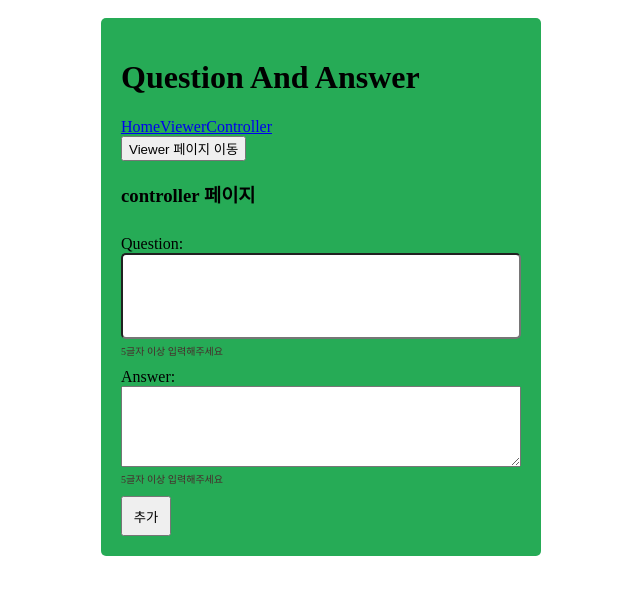
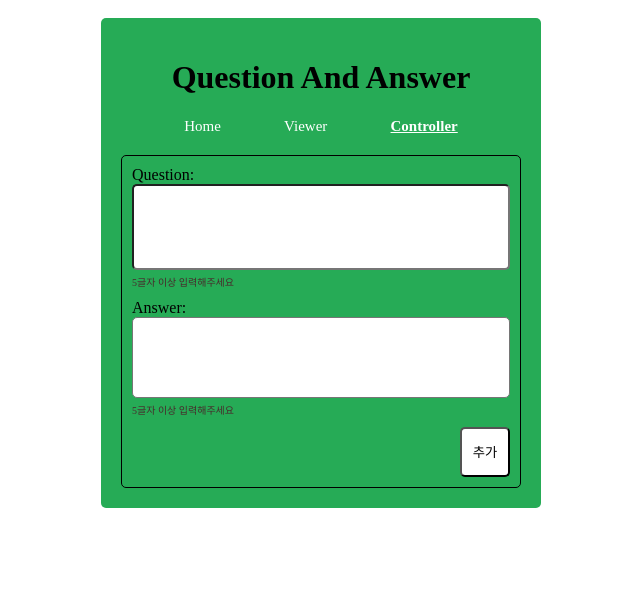
Before and after one commit to JuicyJerry/QNA, a React (Vite) app in the folder qna/: page /controller in a window 1280 px wide. Shown: the top 594 px of the page, without its empty margins (319-959 px from the left). Built offline with nearby package versions, Linux system fonts and the light colour scheme.

Commit message:
feat/main-logic, style/ui-design fix

```diff
--- a/qna/src/App.css
+++ b/qna/src/App.css
@@ -1,7 +1,6 @@
 body {
   padding: 10px;
 }
-
 .App {
   width: 400px;
   /* height: 100vh; */
@@ -10,3 +9,20 @@ body {
   background-color: #26ab56;
   border-radius: 5px;
 }
+.App h1 {
+  text-align: center;
+}
+.App .links {
+  display: flex;
+  justify-content: space-evenly;
+  margin-bottom: 20px;
+}
+.App .links a {
+  text-decoration: none;
+  color: #fff;
+  font-size: 15px;
+}
+.App .links a.active {
+  text-decoration: underline;
+  font-weight: bold;
+}
--- a/qna/src/App.jsx
+++ b/qna/src/App.jsx
@@ -3,23 +3,93 @@ import Viewer from "./pages/Viewer";
 import Controller from "./pages/Controller";
 import Home from "./pages/Home";
 import Notfound from "./pages/Notfound";
-import { useState } from "react";
-import { Routes, Route, Link, useNavigate } from "react-router-dom";
+import { useState, useCallback, useReducer, useRef, useEffect } from "react";
+import {
+  Routes,
+  Route,
+  Link,
+  useNavigate,
+  useLocation,
+} from "react-router-dom";
 // import { db } from "./data/db.json";
 
+const mockData = [
+  {
+    id: `q-1`,
+    content: {
+      question: "첫번째 질문입니다",
+      answer: "첫번째 대답입니다",
+    },
+    isDone: true,
+  },
+  {
+    id: `q-2`,
+    content: {
+      question: "두번째 질문입니다",
+      answer: "두번째 대답입니다",
+    },
+    isDone: true,
+  },
+];
+
+function reudcer(state, action) {
+  switch (action.type) {
+    case "CREATE":
+      return [action.data, ...state];
+    case "UPDATE":
+      return state.map((item) =>
+        item.id === action.targetId ? { ...item, isDone: !item.isDone } : item
+      );
+    case "DELETE":
+      return state.filter((item) => item.id !== action.targetId);
+    default:
+      return state;
+  }
+}
+
 function App() {
+  const idRef = useRef(3);
+  const [state, dispatch] = useReducer(reudcer, mockData);
   const [total, setTotal] = useState(0);
   const [current, setCurrent] = useState(0);
-  const [data, setData] = useState([]);
+  const location = useLocation();
+  // const [data, setData] = useState([]);
+
   const onClickButton = (value) => {
     setTotal(total + value);
   };
-  const updateData = (updateData) => {
-    console.log("[updateData]1", updateData);
-    data.push(updateData);
-    setData(data);
-    console.log("[updateData]2", data);
-  };
+
+  useEffect(() => {
+    onClickButton(mockData.length);
+  }, [mockData]);
+
+  const createDate = useCallback((content) => {
+    dispatch({
+      type: "CREATE",
+      data: {
+        id: `q-${idRef.current++}`,
+        content: content,
+        isDone: true,
+      },
+    });
+
+    // setData((prev) => [...prev, content]);
+  }, []);
+
+  const updateData = useCallback((targetId) => {
+    dispatch({
+      type: "UPDATE",
+      targetId: targetId,
+    });
+  }, []);
+
+  const deleteData = useCallback((targetId) => {
+    dispatch({
+      type: "DELETE",
+      targetId: targetId,
+    });
+  }, []);
+
   const nav = useNavigate();
   const onNavigateButton = () => {
     nav("/viewer");
@@ -28,24 +98,36 @@ function App() {
   return (
     <div className="App">
       <h1>Question And Answer</h1>
-      <div>
-        <Link to={"/"}>Home</Link>
-        <Link to={"/viewer"}>Viewer</Link>
-        <Link to={"/controller"}>Controller</Link>
+      <div className="links">
+        <Link to={"/"} className={location.pathname === "/" ? "active" : ""}>
+          Home
+        </Link>
+        <Link
+          to={"/viewer"}
+          className={location.pathname === "/viewer" ? "active" : ""}
+        >
+          Viewer
+        </Link>
+        <Link
+          to={"/controller"}
+          className={location.pathname === "/controller" ? "active" : ""}
+        >
+          Controller
+        </Link>
       </div>
 
-      <button onClick={onNavigateButton}>Viewer 페이지 이동</button>
+      {/* <button onClick={onNavigateButton}>Viewer 페이지 이동</button> */}
 
       <Routes>
         <Route path="/" element={<Home />} />
         <Route
           path="/viewer"
-          element={<Viewer data={data} total={total} current={current} />}
+          element={<Viewer data={state} current={current} total={total} />}
         />
         <Route
           path="/controller"
           element={
-            <Controller onClickButton={onClickButton} updateData={updateData} />
+            <Controller onClickButton={onClickButton} createDate={createDate} />
           }
         />
         <Route path="*" element={<Notfound />}></Route>
--- /dev/null
+++ b/qna/src/pages/Card.css
@@ -0,0 +1,33 @@
+.card {
+  display: flex;
+  align-items: center;
+  justify-content: center;
+  flex-direction: column;
+  border: 1px solid #000;
+  border-radius: 4px;
+  padding: 10px;
+}
+
+.card .question,
+.card .answer {
+  width: 100%;
+}
+.card .answer {
+  display: flex;
+  flex-direction: column;
+}
+.card .answer button {
+  width: 50px;
+  height: 40px;
+  border-radius: 5px;
+  background-color: #fff;
+  cursor: pointer;
+}
+
+.card .flipButtons {
+  display: flex;
+  justify-content: space-between;
+}
+.card .flipped {
+  transform: rotateY(180deg);
+}
--- a/qna/src/pages/Card.jsx
+++ b/qna/src/pages/Card.jsx
@@ -1,25 +1,48 @@
-const Card = ({ question, index, total }) => {
+import { useState, useEffect } from "react";
+import "./Card.css";
+
+const Card = ({ question, answer, index, total, prevCard, nextCard }) => {
   console.log(`Card: ${question}`);
   console.log(`Card: ${index}`);
   console.log(`Card: ${total}`);
+  const [isFlipped, setIsFlipped] = useState(false);
+  const handleFlip = () => setIsFlipped((prev) => !prev);
+
+  useEffect(() => {
+    setIsFlipped(false);
+  }, [index]);
 
   return (
-    <div>
+    <div
+      onKeyDown={(e) => e.key === "Enter" && handleFlip()}
+      tabIndex={0}
+      className={`card ${isFlipped ? "flipped" : ""}`}
+    >
       <h3>Card</h3>
-      <div className="card question">
-        <h2>
-          [Question]
-          <span>
-            {index} / {total}
-          </span>
-        </h2>
-        <p>{question.question}</p>
-        <button type="button">Answer</button>
-      </div>
-      <div className="card answer">
-        <h3>[Answer]</h3>
-        <p>{question.answer}</p>
-      </div>
+      {isFlipped ? (
+        <div className="answer">
+          <p>[Answer]</p>
+          <p>{answer}</p>
+          <div className="flipButtons">
+            <button onClick={prevCard} type="button">
+              Prev
+            </button>
+            <button onClick={nextCard} type="button">
+              Next
+            </button>
+          </div>
+        </div>
+      ) : (
+        <div onClick={handleFlip} className="question">
+          <p>
+            [Question]
+            <span>
+              {index} / {total}
+            </span>
+          </p>
+          <p>{question}</p>
+        </div>
+      )}
     </div>
   );
 };
--- a/qna/src/pages/Controller.css
+++ b/qna/src/pages/Controller.css
@@ -2,28 +2,42 @@
   display: flex;
   flex-direction: column;
   gap: 10px;
+  border: 1px solid #000;
+  padding: 10px;
+  border-radius: 5px;
 }
-.question,
-.answer {
+.controller .question,
+.controller .answer {
   display: flex;
   flex-direction: column;
 }
-.question input[type="text"] {
+.controller .question input[type="text"] {
   min-height: 80px;
   border-radius: 5px;
 }
-.question input[type="text"] {
+.controller .question input[type="text"] {
   height: auto;
 }
-.answer {
+.controller .answer {
   min-height: 80px;
   border-radius: 5px;
 }
-.save button[type="button"] {
+.controller .answer textarea {
+  resize: none;
+  border-radius: 5px;
+}
+.controller .save {
+  display: flex;
+  justify-content: flex-end;
+}
+.controller .save button[type="button"] {
   width: 50px;
-  height: 40px;
+  height: 50px;
+  background-color: #fff;
+  border-radius: 5px;
+  font-weight: 500;
 }
-.warning {
+.controller .warning {
   padding-top: 4px;
   color: #482c2c;
   font-size: 10px;
--- a/qna/src/pages/Controller.jsx
+++ b/qna/src/pages/Controller.jsx
@@ -1,13 +1,13 @@
 import "./Controller.css";
 import { useState, useRef } from "react";
 
-const Controller = ({ updateData, onClickButton }) => {
+const Controller = ({ createDate, onClickButton }) => {
   const [question, setQuestion] = useState("");
   const [answer, setAnswer] = useState("");
 
   return (
     <div className="controller">
-      <h3>controller 페이지</h3>
+      {/* <h3>controller 페이지</h3> */}
       <div className="question">
         <label htmlFor="question">Question: </label>
         <input
@@ -16,12 +16,11 @@ const Controller = ({ updateData, onClickButton }) => {
           name="question"
           id="question"
         />
-        {question.length < 5 ? (
+        {question.length < 5 && (
           <span className="warning">5글자 이상 입력해주세요</span>
-        ) : (
-          <span></span>
         )}
       </div>
+
       <div className="answer">
         <label htmlFor="answer">Answer: </label>
         <textarea
@@ -35,14 +34,18 @@ const Controller = ({ updateData, onClickButton }) => {
           <span className="warning">5글자 이상 입력해주세요</span>
         )}
       </div>
+
       <div className="save">
         <button
           onClick={() => {
-            console.log(question.length);
-            console.log(answer.length);
+            console.log(question);
+            console.log(answer);
             if (question.length >= 5 && answer.length >= 5) {
-              onClickButton(+1);
-              updateData({ question: question, answer: answer });
+              onClickButton(1);
+              createDate({
+                question: question,
+                answer: answer,
+              });
             } else {
               alert("먼저, Question과 Answer를 입력해주세요.");
             }
--- /dev/null
+++ b/qna/src/pages/Home.css
@@ -0,0 +1,9 @@
+.home {
+  display: flex;
+  align-items: center;
+  justify-content: center;
+  flex-direction: column;
+  border: 1px solid #000;
+  border-radius: 4px;
+  padding: 10px;
+}
--- a/qna/src/pages/Home.jsx
+++ b/qna/src/pages/Home.jsx
@@ -1,8 +1,10 @@
+import "./Home.css";
+
 const Home = () => {
   return (
     <div className="home">
-      <h3>Home 페이지</h3>
-      <div className="home">
+      {/* <h3>Home 페이지</h3> */}
+      <div className="">
         <p>1. 질문과 답을 입력하세요.</p>
         <p>2. 뷰어(Viewer) 모드에서 질문과 답을 확인하세요.</p>
       </div>
--- /dev/null
+++ b/qna/src/pages/Viewer.css
@@ -0,0 +1,5 @@
+.viewer {
+  display: flex;
+  flex-direction: column;
+  gap: 20px;
+}
--- a/qna/src/pages/Viewer.jsx
+++ b/qna/src/pages/Viewer.jsx
@@ -1,24 +1,40 @@
 import { useParams } from "react-router-dom";
 import Card from "./Card";
+import "./Viewer.css";
+import { useState } from "react";
 
 const Viewer = ({ data, total }) => {
+  const [currentIndex, setCurrentIndex] = useState(0);
   const params = useParams();
-  console.log(...data);
-  console.log(`Viewer: ${params}`);
-  console.log(`Viewer: ${data}`);
+  console.log(`Viewer: ${JSON.parse(JSON.stringify(params))}`);
+  console.log(params);
+  console.log(`Viewer: ${JSON.parse(JSON.stringify(data))}`);
+  console.log(total);
+  console.log(data);
+
+  const prevCard = () => {
+    if (currentIndex > 0) {
+      setCurrentIndex((prev) => prev - 1);
+    }
+  };
+
+  const nextCard = () => {
+    if (currentIndex < data.length - 1) {
+      setCurrentIndex((prev) => prev + 1);
+    }
+  };
 
   return (
     <div className="viewer">
-      <h3>Viewer 페이지</h3>
-      {data.map((element, index) => {
-        return (
-          <div key={`card-${index}`}>
-            <h5>{element.question}</h5>
-            <Card question={element.question} index={index + 1} total={total} />
-            ;
-          </div>
-        );
-      })}
+      <Card
+        question={data[currentIndex].content.question}
+        answer={data[currentIndex].content.answer}
+        index={currentIndex + 1}
+        total={total}
+        prevCard={prevCard}
+        nextCard={nextCard}
+        flipped={false}
+      />
     </div>
   );
 };
```
